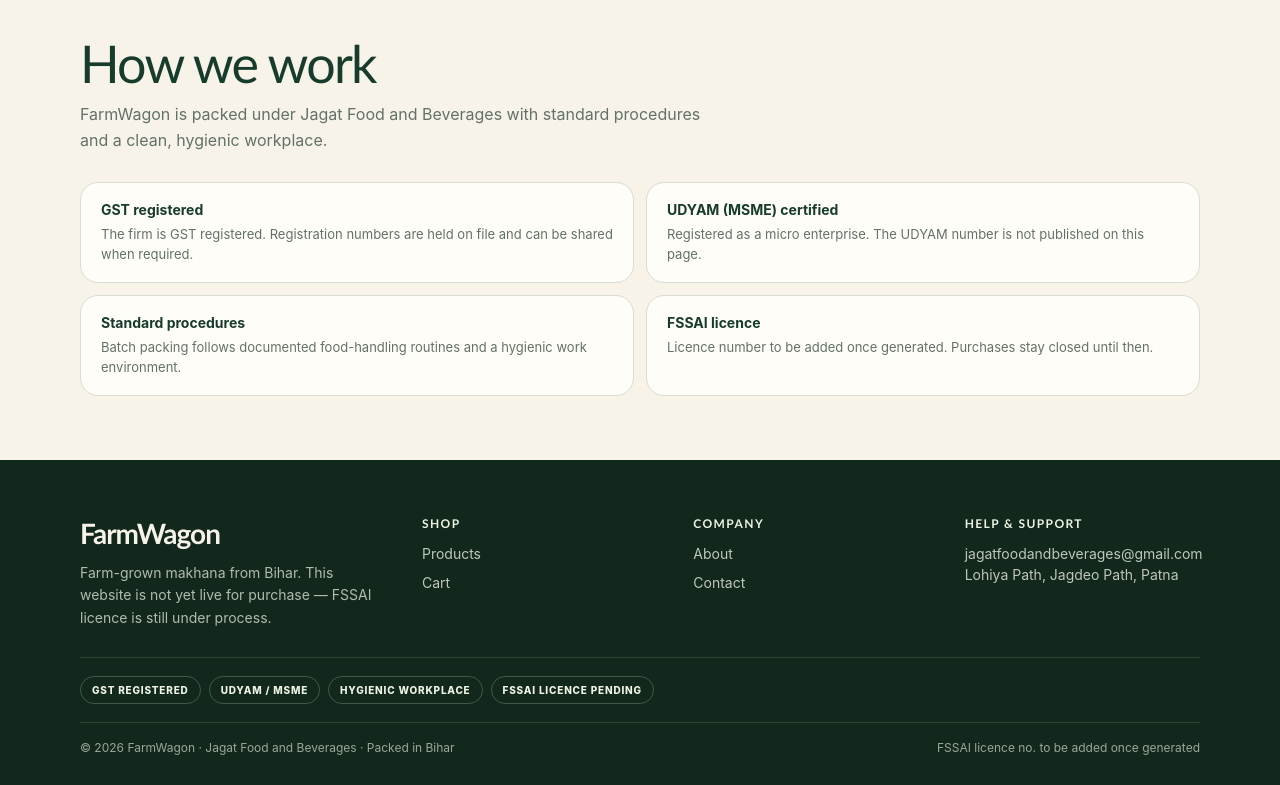
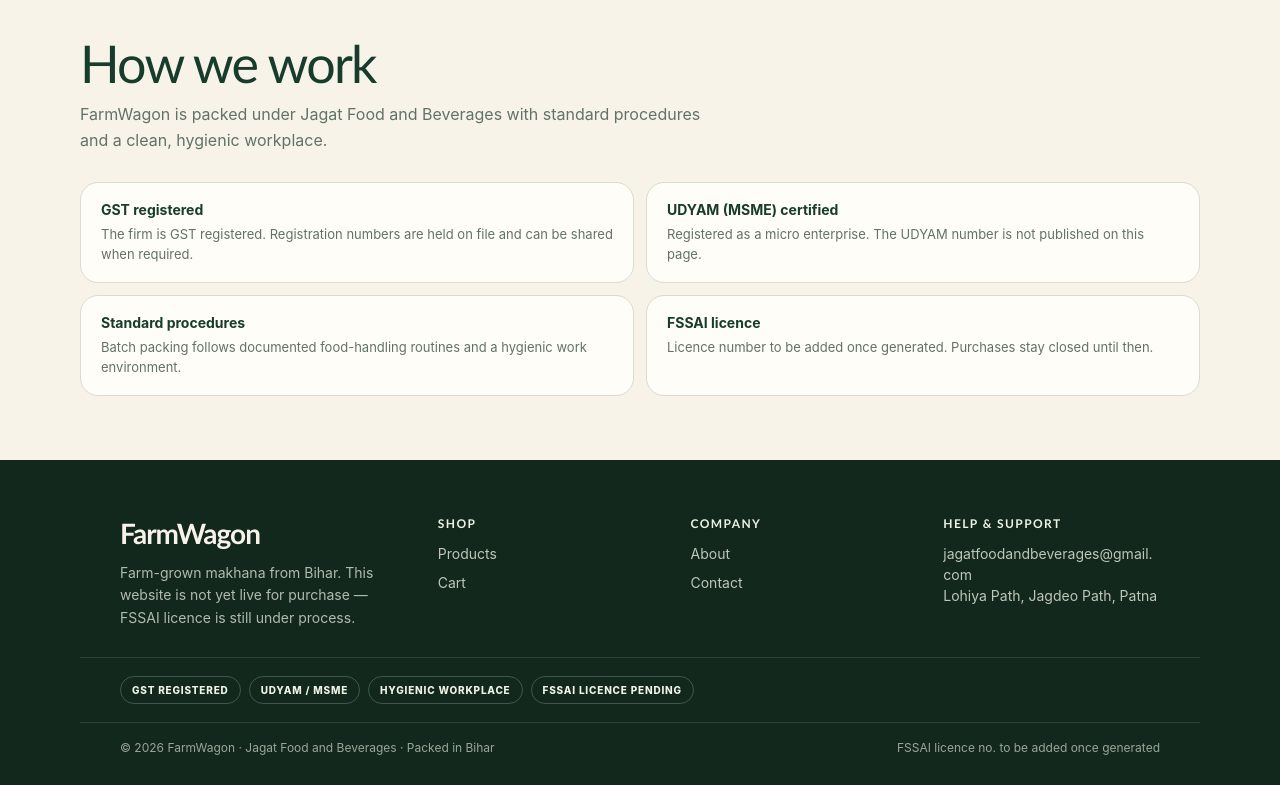
Before and after one commit to cppxaxa/fws, a plain HTML site: page index.html in a window 1280 px wide. Shown: the part 1185-1970 px from the top of the page. Drawn offline with Linux system fonts and the light colour scheme.

Commit message:
Give the footer real side padding on phones
Footer copy was flush to the screen because padding lived in a CSS variable. It now uses 28px (40px from tablet) left and right.

Co-authored-by: Copilot App <223556219+Copilot@users.noreply.github.com>

```diff
--- a/index.html
+++ b/index.html
@@ -18,8 +18,6 @@
       --muted: #627268;
       --line: #d7ddcf;
       --accent: #d9f56f;
-      --safe-left: max(18px, env(safe-area-inset-left));
-      --safe-right: max(18px, env(safe-area-inset-right));
     }
     * { box-sizing: border-box; }
     html {
@@ -48,8 +46,8 @@
     .shell {
       width: min(100%, 1120px);
       margin: 0 auto;
-      padding-left: var(--safe-left);
-      padding-right: var(--safe-right);
+      padding-left: max(20px, env(safe-area-inset-left, 0px));
+      padding-right: max(20px, env(safe-area-inset-right, 0px));
     }
     .site-header {
       position: sticky;
@@ -329,6 +327,10 @@
       line-height: 1.55;
     }
     .site-footer { background: #12281d; color: #eef4e4; }
+    .site-footer .shell {
+      padding-left: max(28px, env(safe-area-inset-left, 0px));
+      padding-right: max(28px, env(safe-area-inset-right, 0px));
+    }
     .footer-grid { display: grid; gap: 28px; padding: 48px 0 28px; }
     .footer-brand .brand { display: inline-block; margin-bottom: 12px; color: #f7f3e8; }
     .footer-brand p {
@@ -348,6 +350,7 @@
     .footer-col ul { margin: 0; padding: 0; list-style: none; }
     .footer-col li { margin: 0 0 8px; }
     .footer-col a, .footer-col p {
+      overflow-wrap: anywhere;
       color: rgba(238, 244, 228, .78);
       font-size: 14px;
       line-height: 1.5;
@@ -395,6 +398,10 @@
         grid-template-columns: minmax(0, 1.3fr) repeat(3, minmax(0, 1fr));
         gap: 36px;
         padding-top: 56px;
+      }
+      .site-footer .shell {
+        padding-left: max(40px, env(safe-area-inset-left, 0px));
+        padding-right: max(40px, env(safe-area-inset-right, 0px));
       }
     }
     @media (prefers-reduced-motion: reduce) {
```
Also changed, not shown: prompt-logs/2026-11-18-172401.txt (added).
